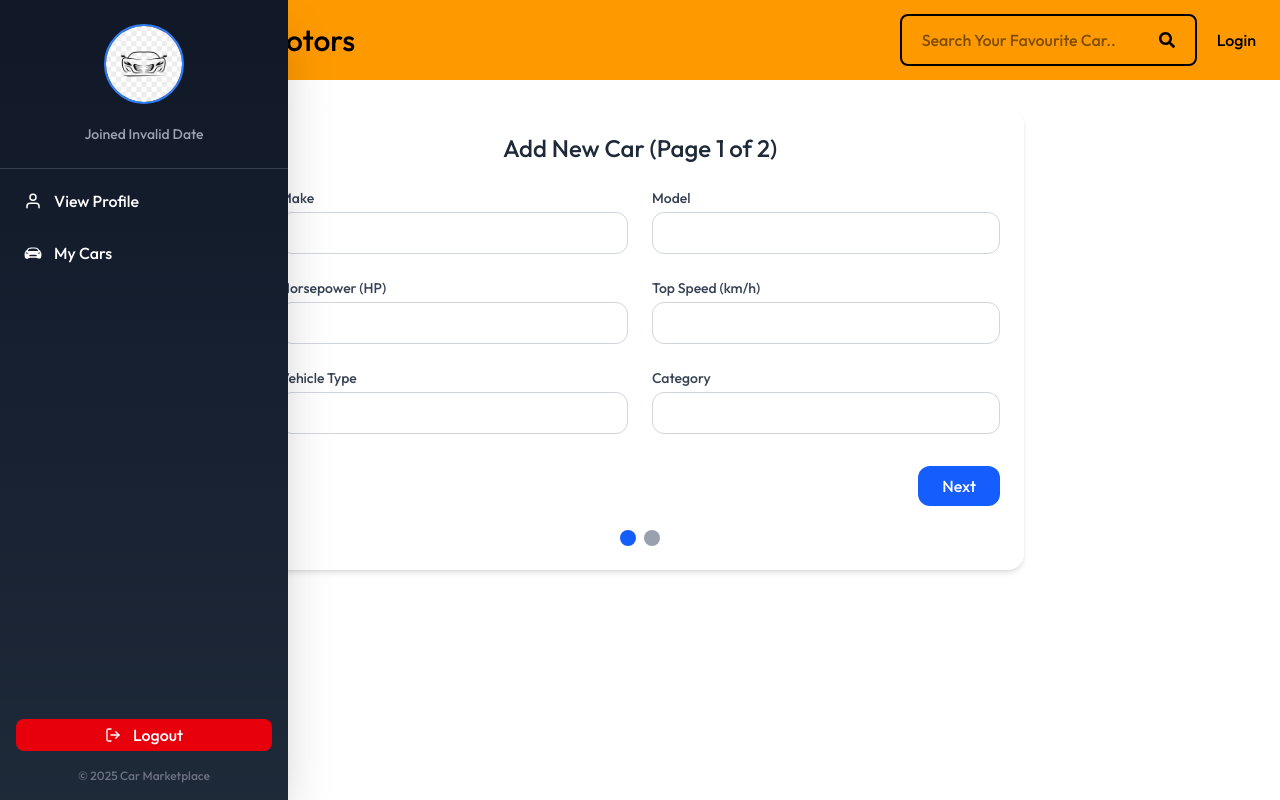
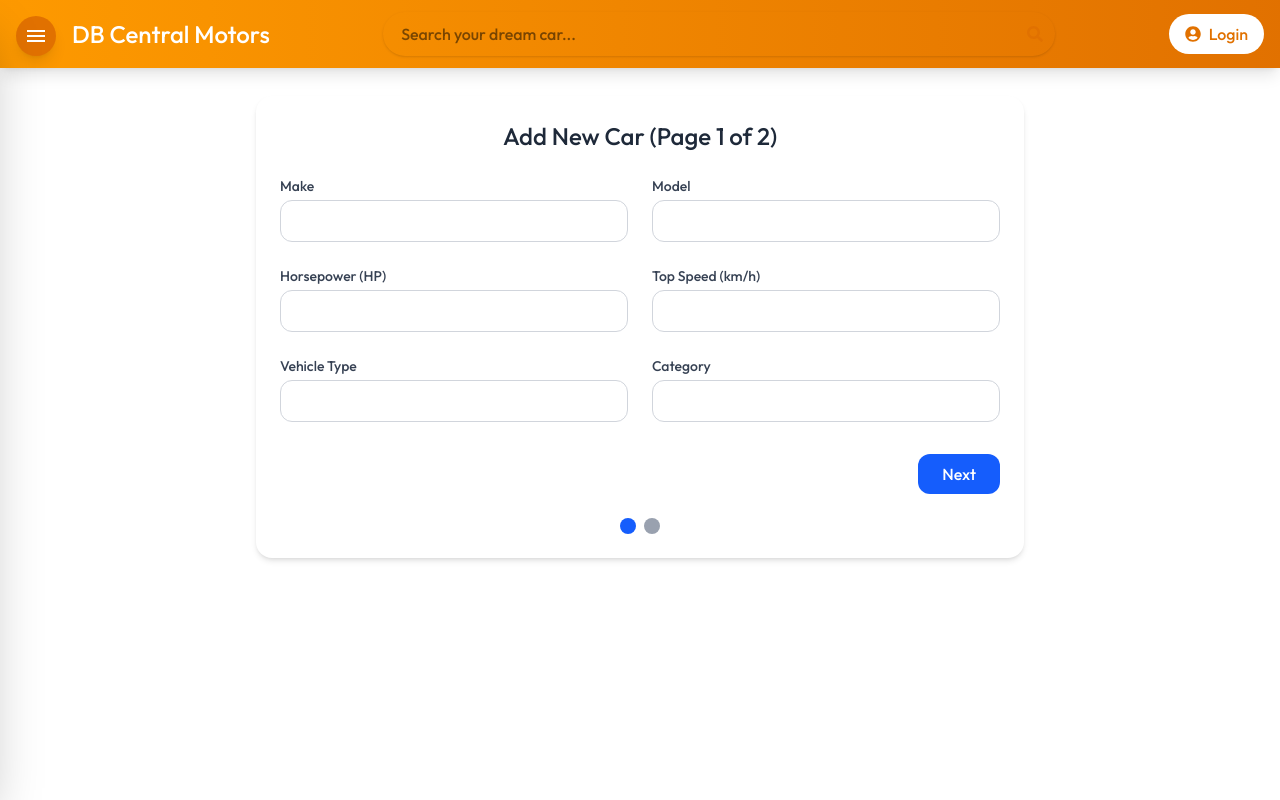
Before and after one commit to FahadKhanLangah/Car-Showroom, a React (Vite) app in the folder frontend/: page /add-car in a window 1280 px wide. Built offline with nearby package versions, Linux system fonts and the light colour scheme; no server answers; a web font is replaced by a local one.

Commit message:
Added Search vehicle new page

```diff
--- a/frontend/src/App.jsx
+++ b/frontend/src/App.jsx
@@ -11,6 +11,7 @@ import Profile from './pages/Profile';
 import PersistAuth from './components/PersistAuth';
 import AdminAnalytics from './pages/AdminAnalytics';
 import OrdersDashboard from './components/admin/OrdersDashboard';
+import { VehicleSearchResults } from './pages/VehicleSearchResults';
 
 const App = () => {
   return (
@@ -26,6 +27,7 @@ const App = () => {
           <Route path='/profile' element={<Profile />}></Route>
           <Route path='/admin-analytics' element={<AdminAnalytics />}></Route>
           <Route path='/order-dashboard' element={<OrdersDashboard />} />
+          <Route path='/search-results' element={<VehicleSearchResults/>} />
         </Routes>
       </BrowserRouter>
     </>
--- a/frontend/src/components/Header.jsx
+++ b/frontend/src/components/Header.jsx
@@ -1,68 +1,115 @@
 import React, { useState } from 'react';
-import { FaSearch } from "react-icons/fa";
+import { FaSearch, FaUserCircle } from "react-icons/fa";
+import { MdHome, MdMenu, MdClose } from "react-icons/md";
 import { Link, useNavigate } from 'react-router-dom';
 import Navbar from './Navbar';
 import { useDispatch, useSelector } from 'react-redux';
 import { clearSearchResults, searchVehicles } from '../features/vehicles/vehiclesSlice';
-import { MdHome } from "react-icons/md";
+
 const Header = () => {
   const [showNav, setShowNav] = useState(false);
   const [search, setSearch] = useState("");
+  const [searchFocused, setSearchFocused] = useState(false);
   const dispatch = useDispatch();
-  const { isAuth, user } = useSelector(v => v.auth)
+  const navigate = useNavigate();
+  const { isAuth, user } = useSelector(state => state.auth);
+
   const handleSearch = (e) => {
     e.preventDefault();
     if (search.trim()) {
       dispatch(searchVehicles(search));
+      navigate('/search-results');
     }
   };
-  const navigate = useNavigate();
+
   const handleLogoClick = () => {
-    setShowNav(!showNav);
     dispatch(clearSearchResults());
     setSearch("");
-    navigate('/')
+    navigate('/');
   };
 
   return (
-    <div className='sm:h-20 relative flex sm:flex-row flex-col gap-2 sm:rounded-b-none rounded-b-lg sm:justify-between items-center bg-amber-500'>
-      <Navbar showNav={showNav} setShowNav={setShowNav}></Navbar>
-      <div>
-        <Link className='flex px-2 sm:px-6 gap-6 mt-2 sm:mt-0 w-full'
-          to={'/'}
-          onClick={() => {
-            dispatch(clearSearchResults());
-            setSearch("");
-          }}
+    <>
+      <button
+        onClick={() => setShowNav(!showNav)}
+        className="fixed top-4 left-4 z-50 bg-amber-600 p-2 rounded-full shadow-lg text-white"
       >
-          <span
-            className='justify-items-start text-4xl rounded-full cursor-pointer'>
-            <MdHome />
-          </span>
-          <h3 className='text-3xl sm:ml-6 bg-none font-bold'>DB Central Motors</h3>
-        </Link></div>
-      <div className='mb-2 sm:mb-0 px-2 sm:px-6 flex gap-5'>
-        <form onSubmit={handleSearch} className='border-2 rounded-lg px-5 py-3 flex items-center justify-between'>
+        {showNav ? <MdClose size={24} /> : <MdMenu size={24} />}
+      </button>
+
+      {/* Header */}
+      <header className="sticky top-0 z-40 bg-gradient-to-r from-amber-500 to-amber-600 shadow-lg">
+        <div className="container mx-auto px-4 py-3 flex items-center justify-between">
+          {/* Logo and Home Link */}
+          <div className="flex items-center space-x-4">
+            <Link
+              to="/"
+              onClick={handleLogoClick}
+              className="flex items-center group"
+            >
+              <h1 className="ml-14 text-2xl font-bold text-white hidden sm:block">
+                DB Central Motors
+              </h1>
+            </Link>
+          </div>
+
+          {/* Search Bar */}
+          <div className={`flex-1 max-w-2xl mx-4 transition-all duration-300 ${searchFocused ? 'scale-105' : ''}`}>
+            <form onSubmit={handleSearch} className="relative">
               <input
+                type="text"
                 value={search}
-            onChange={e => setSearch(e.target.value)}
-            type="text"
-            className='sm:max-w-3xl font-semibold h-6 outline-none'
-            placeholder='Search Your Favourite Car..'
+                onChange={(e) => setSearch(e.target.value)}
+                onFocus={() => setSearchFocused(true)}
+                onBlur={() => setSearchFocused(false)}
+                placeholder="Search your dream car..."
+                className="w-full py-2 px-4 pr-10 rounded-full border-2 border-transparent focus:border-white focus:outline-none shadow-sm transition-all"
               />
-          <button type='submit' className='ml-2 cursor-pointer'>
-            <FaSearch></FaSearch>
+              <button
+                type="submit"
+                className="absolute right-3 top-1/2 transform -translate-y-1/2 text-amber-600 hover:text-amber-700"
+              >
+                <FaSearch />
               </button>
             </form>
-        <div className='flex justify-center items-center'>
-          {isAuth ?
-            <img onClick={handleLogoClick} onDoubleClick={() => navigate('/profile')} className='rounded-full hover:scale-105 transition-all duration-200 cursor-pointer sm:h-12 sm:w-12 h-10 w-10' src={user?.avatar} alt="" />
-            :
-            <button onClick={() => navigate('/auth')} className='hover:underline cursor-pointer'>Login</button>
-          }
+          </div>
+
+          {/* User Profile */}
+          <div className="flex items-center space-x-4">
+            {isAuth ? (
+              <div className="relative group">
+                <button
+                  onClick={() => navigate('/profile')}
+                  className="flex items-center space-x-2 focus:outline-none"
+                >
+                  <div className="relative">
+                    <img
+                      src={user?.avatar}
+                      alt="Profile"
+                      className="w-10 h-10 rounded-full border-2 border-white object-cover hover:border-amber-300 transition-all"
+                    />
+                    <div className="absolute -bottom-1 -right-1 bg-green-500 rounded-full w-3 h-3 border-2 border-white"></div>
+                  </div>
+                  <span className="hidden md:inline-block text-white font-medium">
+                    {user?.name.split(' ')[0]}
+                  </span>
+                </button>
+              </div>
+            ) : (
+              <button
+                onClick={() => navigate('/auth')}
+                className="bg-white text-amber-600 px-4 py-2 rounded-full font-medium hover:bg-amber-100 transition-colors flex items-center"
+              >
+                <FaUserCircle className="mr-2" />
+                <span>Login</span>
+              </button>
+            )}
           </div>
         </div>
-    </div>
+      </header>
+
+      <Navbar showNav={showNav} setShowNav={setShowNav} />
+    </>
   );
 };
 
--- a/frontend/src/components/Navbar.jsx
+++ b/frontend/src/components/Navbar.jsx
@@ -57,7 +57,7 @@ const Navbar = ({ showNav, setShowNav }) => {
       {showNav && (
         <div
           className="fixed inset-0 bg-black bg-opacity-50 z-40 lg:hidden"
-          onClick={() => setShowNav(false)}
+          onClick={() => setShowNav(!showNav)}
         />
       )}
 
@@ -65,13 +65,13 @@ const Navbar = ({ showNav, setShowNav }) => {
       <div className={`
         fixed top-0 left-0 h-full w-72 bg-gradient-to-b from-gray-900 to-gray-800
         text-white shadow-2xl z-50 transform transition-all duration-300 ease-in-out
-        ${showNav ? 'translate-x-0' : '-translate-x-full'} lg:translate-x-0
+        ${showNav ? 'translate-x-0' : '-translate-x-full'}
         flex flex-col
       `}>
         {/* Close Button (Mobile Only) */}
         <button
-          onClick={() => setShowNav(false)}
-          className="absolute top-4 right-4 text-2xl text-gray-400 hover:text-white transition-colors lg:hidden"
+          onClick={() => setShowNav(!showNav)}
+          className="absolute top-4 w-5 right-4 text-2xl text-gray-400 hover:text-white transition-colors"
         >
           <IoClose />
         </button>
@@ -105,7 +105,7 @@ const Navbar = ({ showNav, setShowNav }) => {
                 key={index}
                 onClick={() => {
                   item.action();
-                  setShowNav(false);
+                  setShowNav(!showNav);
                 }}
                 className="w-full flex items-center px-6 py-3 mb-1 text-left rounded-lg
                 hover:bg-blue-600 hover:bg-opacity-30 hover:text-blue-400
--- a/frontend/src/features/vehicles/vehiclesSlice.js
+++ b/frontend/src/features/vehicles/vehiclesSlice.js
@@ -23,7 +23,8 @@ export const searchVehicles = createAsyncThunk(
   error: null,
   filteredVehicles: [],
   searchStatus: 'idle',
-    searchError: null
+  searchError: null,
+  searchedData: []
 }
 const vehiclesSlice = createSlice({
   name: 'vehicles',
@@ -63,7 +64,7 @@ const vehiclesSlice = createSlice({
       })
       .addCase(searchVehicles.fulfilled, (state, action) => {
         state.searchStatus = 'succeeded';
-        state.filteredVehicles = action.payload.vehicles;
+        state.searchedData = action.payload;
       })
       .addCase(searchVehicles.rejected, (state, action) => {
         state.searchStatus = 'failed';
--- a/frontend/src/index.css
+++ b/frontend/src/index.css
@@ -6,3 +6,24 @@
   font-weight: 500;
   font-style: normal;
 }
+/* Smooth transitions */
+header {
+  transition: all 0.3s ease;
+}
+
+/* Active state for nav items */
+.nav-item.active {
+  background-color: rgba(255, 255, 255, 0.1);
+}
+
+/* Hover effects */
+button, .nav-item {
+  transition: all 0.2s ease;
+}
+
+/* Responsive breakpoints */
+@media (max-width: 768px) {
+  .search-container {
+    margin: 0 1rem;
+  }
+}
--- a/frontend/src/pages/Cars.jsx
+++ b/frontend/src/pages/Cars.jsx
@@ -1,10 +1,7 @@
-// src/components/Cars.js
-import React, { useEffect } from 'react';
+import { useEffect } from 'react';
 import { Link } from 'react-router-dom';
 import { useSelector, useDispatch } from 'react-redux';
 import { fetchVehicles, getTotalStock, getVehiclesError, getVehiclesStatus, selectAllVehicles, sortVehicles } from '../features/vehicles/vehiclesSlice';
-
-
 const Cars = () => {
   const dispatch = useDispatch();
   const vehicles = useSelector(selectAllVehicles);
--- /dev/null
+++ b/frontend/src/pages/VehicleSearchResults.jsx
@@ -0,0 +1,132 @@
+import { FaCar, FaTachometerAlt, FaCalendarAlt, FaGasPump, FaCogs, FaShoppingCart } from 'react-icons/fa';
+import { GiGearStickPattern } from 'react-icons/gi';
+import { useSelector } from 'react-redux';
+import Header from '../components/Header';
+
+export const VehicleSearchResults = () => {
+  const { searchedData } = useSelector(v => v.vehicles);
+  console.log(searchedData);
+  return (
+    <div className="min-h-screen bg-gray-50 ">
+        <Header></Header>
+      <div className="max-w-7xl mx-auto py-8 px-4 sm:px-6 lg:px-8">
+        <div className="mb-8 text-center">
+          <h1 className="text-3xl font-bold text-gray-900">Vehicle Search Results</h1>
+          <p className="mt-2 text-lg text-gray-600">
+            Found {searchedData.totalResults} {searchedData.totalResults === 1 ? 'vehicle' : 'vehicles'} matching your criteria
+          </p>
+        </div>
+
+        {/* Pagination and Filters */}
+        <div className="flex flex-col sm:flex-row justify-between items-center mb-6 gap-4">
+          <div className="text-sm text-gray-500">
+            Page {searchedData.currentPage} of {searchedData.totalPages}
+          </div>
+          <div className="flex gap-2">
+            <select className="px-3 py-2 border border-gray-300 rounded-md shadow-sm text-sm focus:outline-none focus:ring-2 focus:ring-blue-500">
+              <option>Sort by: Price (Low to High)</option>
+              <option>Sort by: Price (High to Low)</option>
+              <option>Sort by: Newest</option>
+              <option>Sort by: Horsepower</option>
+            </select>
+            <select className="px-3 py-2 border border-gray-300 rounded-md shadow-sm text-sm focus:outline-none focus:ring-2 focus:ring-blue-500">
+              <option>Filter by: All Types</option>
+              <option>Sedan</option>
+              <option>SUV</option>
+              <option>Truck</option>
+              <option>Coupe</option>
+            </select>
+          </div>
+        </div>
+
+        {/* Vehicle Grid */}
+        <div className="grid grid-cols-1 md:grid-cols-2 lg:grid-cols-3 gap-8">
+          {searchedData.vehicles.map((vehicle) => (
+            <div key={vehicle._id} className="bg-white rounded-xl shadow-md overflow-hidden hover:shadow-lg transition-shadow duration-300">
+              {/* Vehicle Image */}
+              <div className="relative h-48 overflow-hidden">
+                <img
+                  src={vehicle.img_url}
+                  alt={`${vehicle.make} ${vehicle.model}`}
+                  className="w-full h-full object-cover transition-transform duration-500 hover:scale-105"
+                />
+                <div className="absolute top-2 right-2 bg-blue-600 text-white text-xs font-bold px-2 py-1 rounded-full">
+                  {vehicle.stock} in stock
+                </div>
+              </div>
+
+              {/* Vehicle Details */}
+              <div className="p-6">
+                <div className="flex justify-between items-start">
+                  <div>
+                    <h2 className="text-xl font-bold text-gray-900">{vehicle.make} {vehicle.model}</h2>
+                    <p className="text-gray-600">{vehicle.year} • {vehicle.vehicleType}</p>
+                  </div>
+                  <span className="bg-blue-100 text-blue-800 text-sm font-semibold px-2.5 py-0.5 rounded">
+                    pkr {vehicle.price.toLocaleString()}
+                  </span>
+                </div>
+
+                <p className="mt-3 text-gray-700">{vehicle.description}</p>
+
+                {/* Specifications */}
+                <div className="mt-4 grid grid-cols-2 gap-3">
+                  <div className="flex items-center text-sm text-gray-600">
+                    <FaTachometerAlt className="mr-2 text-blue-500" />
+                    <span>{vehicle.topSpeed}</span>
+                  </div>
+                  <div className="flex items-center text-sm text-gray-600">
+                    <FaCar className="mr-2 text-blue-500" />
+                    <span>{vehicle.hp} HP</span>
+                  </div>
+                  <div className="flex items-center text-sm text-gray-600">
+                    <GiGearStickPattern className="mr-2 text-blue-500" />
+                    <span>{vehicle.transmission}</span>
+                  </div>
+                  <div className="flex items-center text-sm text-gray-600">
+                    <FaGasPump className="mr-2 text-blue-500" />
+                    <span>Petrol</span>
+                  </div>
+                </div>
+
+                {/* Action Buttons */}
+                <div className="mt-6 flex justify-between gap-3">
+                  <button className="flex-1 bg-blue-600 hover:bg-blue-700 text-white font-medium py-2 px-4 rounded-lg transition-colors duration-300 flex items-center justify-center">
+                    <FaShoppingCart className="mr-2" />
+                    Add to Cart
+                  </button>
+                  <button className="flex-1 bg-white hover:bg-gray-100 text-gray-800 font-medium py-2 px-4 border border-gray-300 rounded-lg transition-colors duration-300">
+                    View Details
+                  </button>
+                </div>
+              </div>
+            </div>
+          ))}
+        </div>
+        {/* Pagination */}
+        {searchedData.totalPages > 1 && (
+          <div className="mt-8 flex justify-center">
+            <nav className="inline-flex rounded-md shadow">
+              <button className="px-3 py-2 rounded-l-md border border-gray-300 bg-white text-sm font-medium text-gray-500 hover:bg-gray-50">
+                Previous
+              </button>
+              {[...Array(searchedData.totalPages)].map((_, i) => (
+                <button
+                  key={i}
+                  className={`px-4 py-2 border-t border-b border-gray-300 text-sm font-medium ${searchedData.currentPage === i + 1 ? 'bg-blue-50 text-blue-600 border-blue-500' : 'bg-white text-gray-500 hover:bg-gray-50'}`}
+                >
+                  {i + 1}
+                </button>
+              ))}
+              <button className="px-3 py-2 rounded-r-md border border-gray-300 bg-white text-sm font-medium text-gray-500 hover:bg-gray-50">
+                Next
+              </button>
+            </nav>
+          </div>
+        )}
+      </div>
+    </div>
+  );
+};
+
+// Example usage with your data
```
Lines whose indentation alone changed are shown as unchanged.
